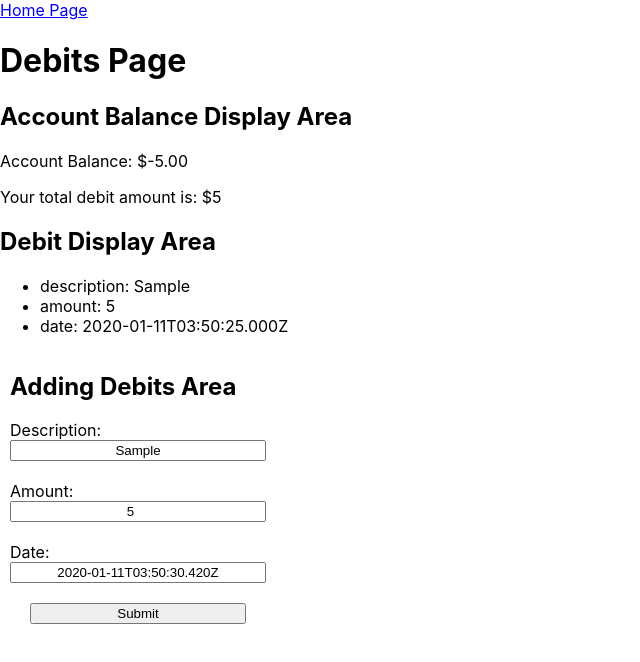
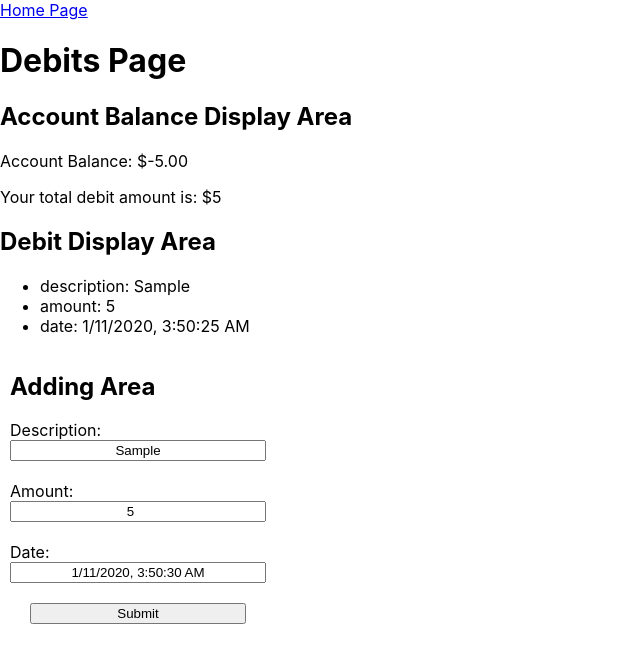
Before and after one commit to kyu21/ttp-react-banking-app, a React (Create React App) app: page /ttp-react-banking-app/debits in a window 1280 px wide. Both pictures are taken after typing "Sample", "5" into the empty fields and a click on the button "Submit". Shown: the top 662 px of the page, without its empty margins (0-640 px from the left). Built offline with nearby package versions, Linux system fonts and the light colour scheme; no server answers.

Commit message:
copied changes into debit

```diff
--- a/src/components/Credits.js
+++ b/src/components/Credits.js
@@ -1,5 +1,4 @@
 import React, { Component } from "react";
-import { Form, Label, Input, Button } from "reactstrap";
 import { Link } from "react-router-dom";
 import AccountBalance from "./AccountBalance";
 import TransactionForm from "./TransactionForm";
@@ -9,10 +8,7 @@ class Credits extends Component {
 		this.state = {
 			creditItems: props.creditItems,
 			credit: props.credit,
-			accountBalance: props.accountBalance,
-			newDescription: "",
-			newAmount: 0,
-			newDate: new Date().toISOString()
+			accountBalance: props.accountBalance
 		};
 	}
 
--- a/src/components/Debits.js
+++ b/src/components/Debits.js
@@ -1,25 +1,22 @@
 import React, { Component } from "react";
-import { Form, Label, Input, Button } from "reactstrap";
 import { Link } from "react-router-dom";
 import AccountBalance from "./AccountBalance";
+import TransactionForm from "./TransactionForm";
 class Debits extends Component {
 	constructor(props) {
 		super(props);
 		this.state = {
 			debitItems: props.debitItems,
 			debit: props.debit,
-			accountBalance: props.accountBalance,
-			newDescription: "",
-			newAmount: 0,
-			newDate: new Date().toISOString()
+			accountBalance: props.accountBalance
 		};
 	}
 
-	handleAddDebit = e => {
+	handleAddDebit = (newDescription, newAmount, newDate) => {
 		let newDebit = {
-			description: this.state.newDescription,
-			amount: parseFloat(this.state.newAmount),
-			date: this.state.newDate
+			description: newDescription,
+			amount: parseFloat(newAmount),
+			date: newDate
 		};
 		this.setState(
 			prevState => ({
@@ -44,10 +41,10 @@ class Debits extends Component {
 
 	render() {
 		const debitList = this.state.debitItems.map(x => (
-			<ul>
+			<ul key={x.description}>
 				<li>description: {x.description}</li>
 				<li>amount: {x.amount}</li>
-				<li>date: {x.date}</li>
+				<li>date: {new Date(x.date).toLocaleString()}</li>
 			</ul>
 		));
 		return (
@@ -66,35 +63,10 @@ class Debits extends Component {
 					{debitList}
 				</div>
 				{/* Adding Debits Form*/}
-				<div className="form-container">
-					<h2>Adding Debits Area</h2>
-					<Form className="add-form">
-						<Label for="newDescription">Description:</Label>
-						<Input
-							name="newDescription"
-							type="text"
-							placeholder="Describe your transaction"
-							onChange={this.handleChange}
-						/>
-						<br></br>
-						<Label for="newAmount">Amount:</Label>
-						<Input
-							name="newAmount"
-							type="number"
-							placeholder="0.00"
-							onChange={this.handleChange}
-						/>
-						<br></br>
-						<Label for="newDate">Date:</Label>
-						<Input
-							name="newDate"
-							type="text"
-							value={new Date().toISOString()}
-							readOnly
-						/>
-					</Form>
-					<Button onClick={this.handleAddDebit}>Submit</Button>
-				</div>
+				<TransactionForm
+					transactionType="debit"
+					handleAddDebit={this.handleAddDebit}
+				/>
 			</div>
 		);
 	}
```
